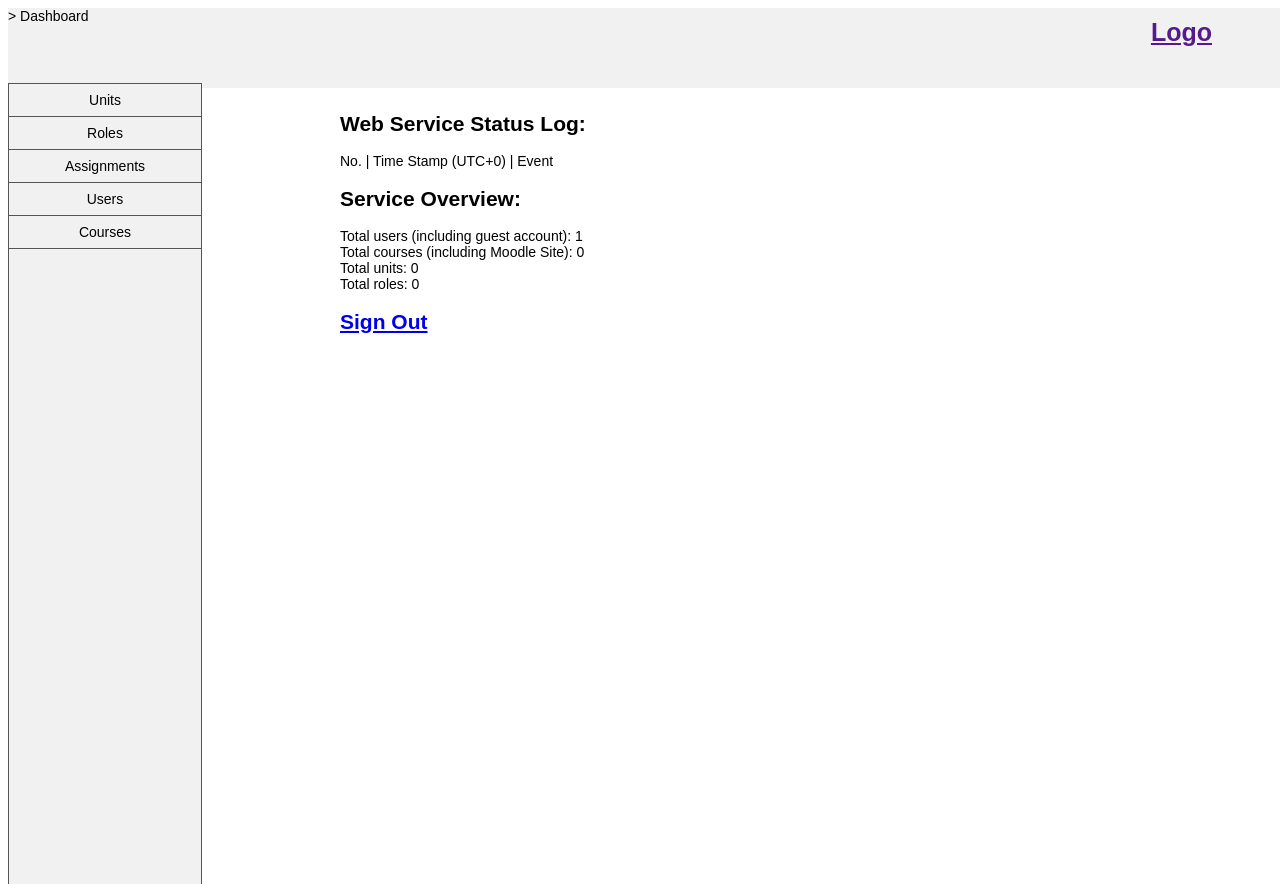
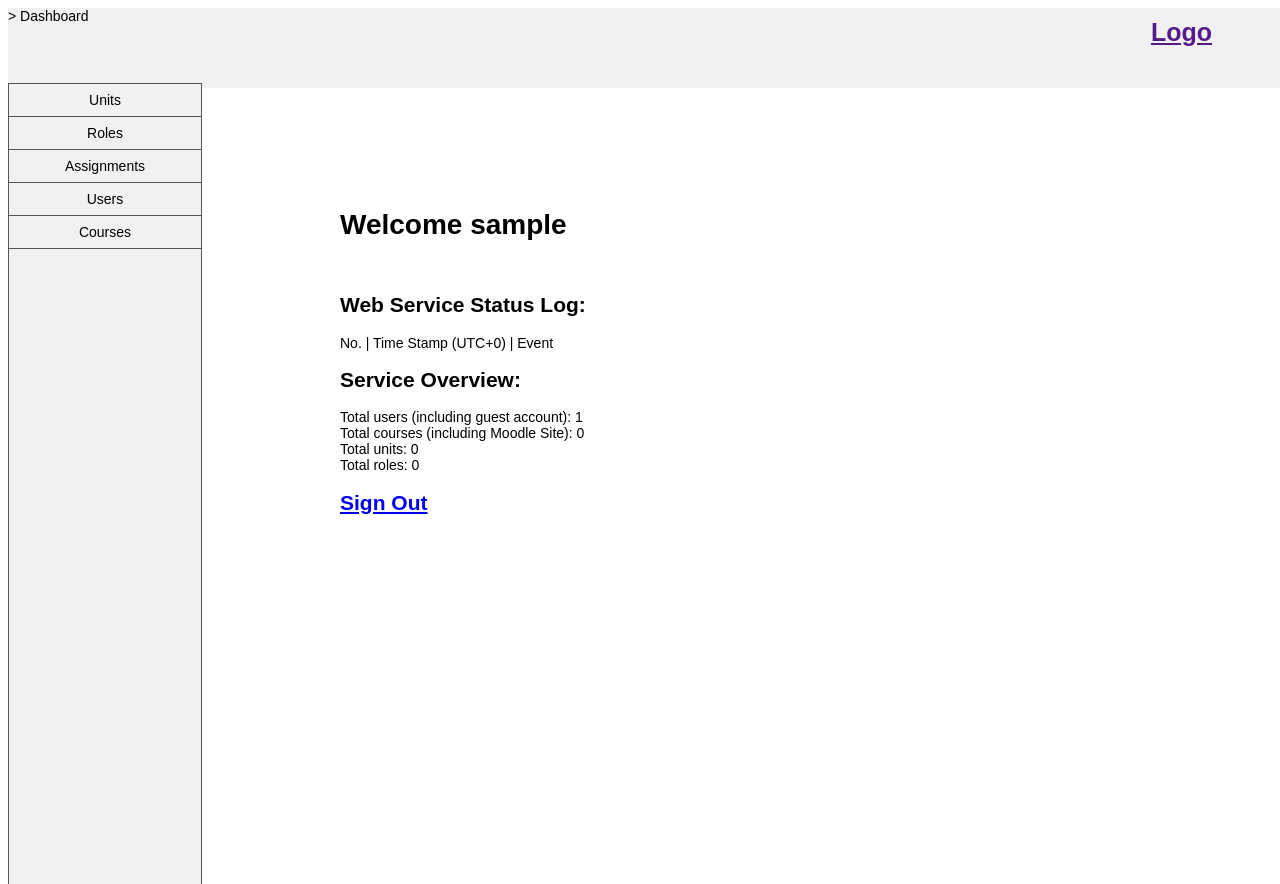
Before and after one commit to naavadi64/MoodleAdminWebService, a PHP site: page /moodle/dashboard.php in a window 1280 px wide. Shown: the top 884 px of the page. Run offline with PHP 8.4, Linux system fonts and the light colour scheme; the visitor is signed in with stand-in values (Sample User, id 1); data that the repository does not hold is empty.

Commit message:
minor formatting edit

```diff
--- a/dashboard.php
+++ b/dashboard.php
@@ -31,7 +31,7 @@
 
    <!-- Page Body --->
    <div style="margin-left:25%;padding:1px 16px;height:1000px;">
-   <h1>Welcome <?php echo $login_session; ?></h1>
+   <h1 style="margin-top:200px">Welcome <?php echo $login_session; ?></h1>
    <br>
 
    <h2>Web Service Status Log:</h2>
```
